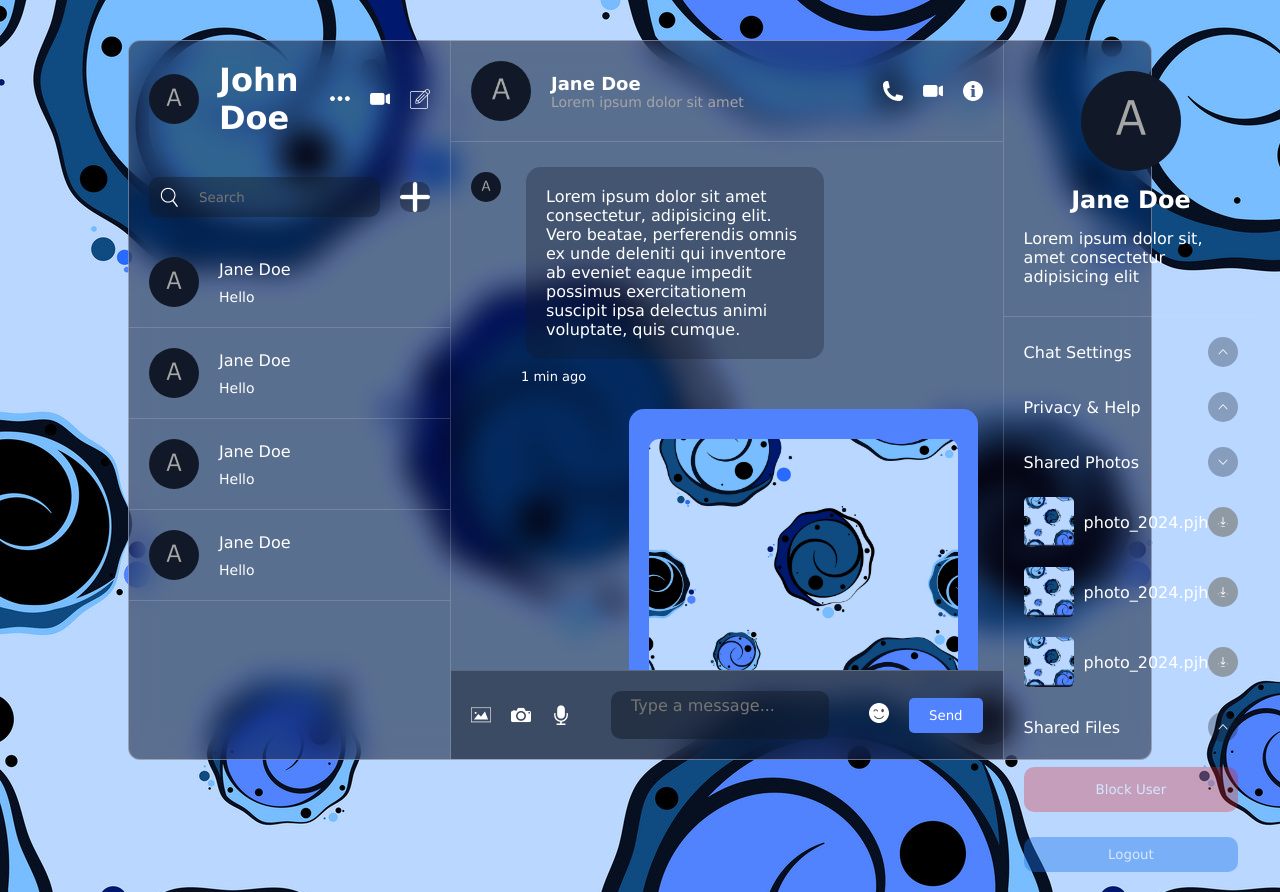
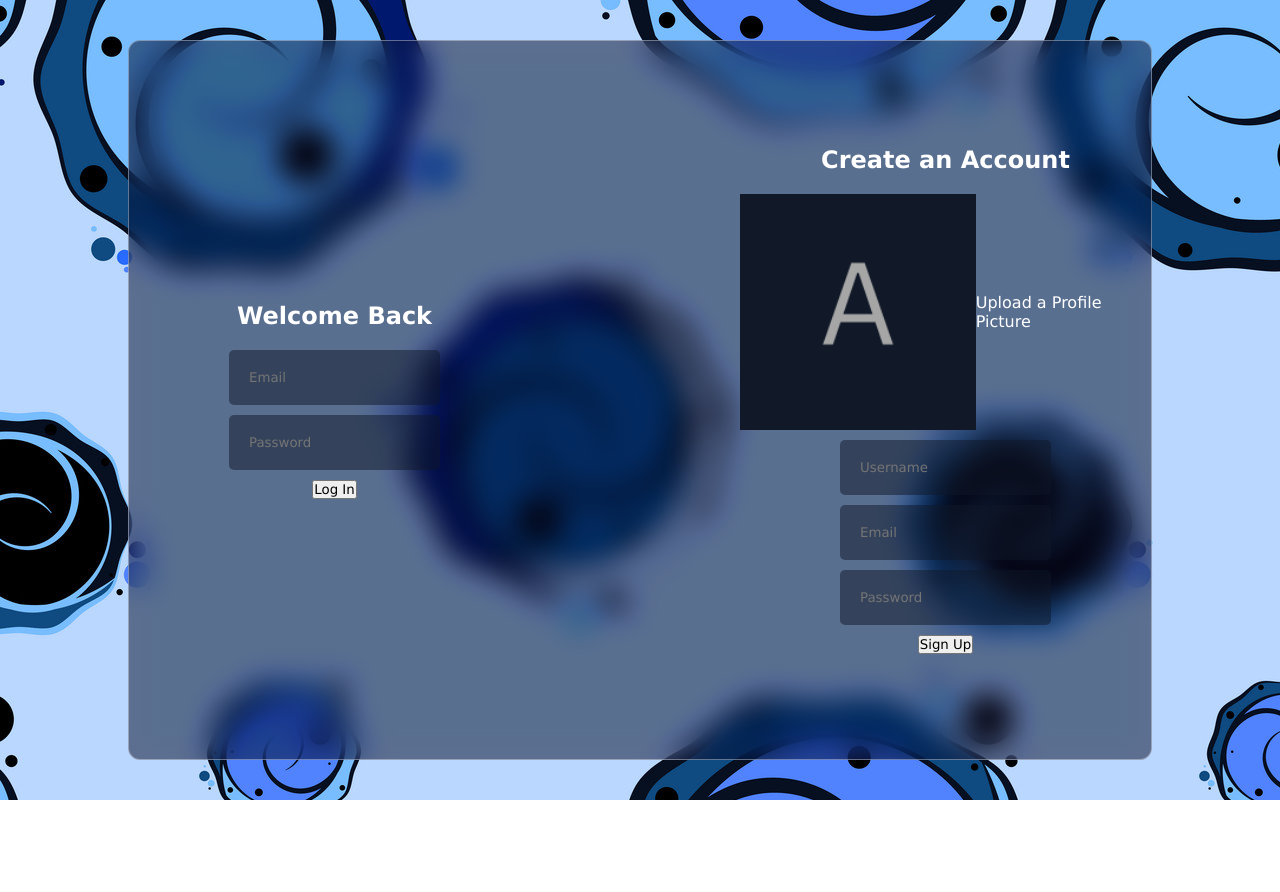
Before and after one commit to Bolu-Adeniranye/ChatterBox, a React (Vite) app: page / in a window 1280 px wide. After the commit the page ends 800 px from the top, so only its background shows below. Built offline with nearby package versions, Linux system fonts and the light colour scheme.

Commit message:
ALl major components complete, aiming to complete Login component and functionality by the next commit

```diff
--- a/src/App.jsx
+++ b/src/App.jsx
@@ -1,13 +1,22 @@
 import List from "./components/list/list";
 import Detail from "./components/detail/detail";
 import Chat from "./components/chat/chat";
+import Login from "./components/login/Login";
 
 const App = () => {
+  const user = false;
+
   return (
     <div className="container ">
-      <List />
-      <Chat />
-      <Detail />
+      {user ? (
+        <>
+          <List />
+          <Chat />
+          <Detail />
+        </>
+      ) : (
+        <Login />
+      )}
     </div>
   );
 };
--- a/src/components/chat/chat.jsx
+++ b/src/components/chat/chat.jsx
@@ -15,6 +15,8 @@ const Chat = () => {
     setText((prev) => prev + e.emoji);
     setOpen(false);
   };
+
+  console.log(text);
 
   return (
     <div className="chat">
--- a/src/components/detail/detail.css
+++ b/src/components/detail/detail.css
@@ -89,7 +89,7 @@
       color: inherit;
 
       cursor: pointer;
-      transition: opacity 0.3s ease;
+      transition: opacity 0.2s ease;
 
       opacity: 0.4;
 
--- /dev/null
+++ b/src/components/login/Login.jsx
@@ -0,0 +1,62 @@
+import { useState } from "react";
+import "./login.css";
+
+const Login = () => {
+  const [avatar, setAvatar] = useState({
+    file: null,
+    url: "",
+  });
+
+  const handleAvatar = (e) => {
+    if (e.target.files[0])
+      setAvatar({
+        file: e.target.files[0],
+        url: URL.createObjectURL(e.target.files[0]),
+      });
+  };
+  return (
+    <div className="login">
+      <div className="item">
+        <h2>Welcome Back</h2>
+        <form>
+          <input type="email" placeholder="Email" name="email" />
+
+          <input type="password" placeholder="Password" name="password" />
+          <button>Log In</button>
+        </form>
+      </div>
+
+      <div className="separator"></div>
+
+      <div className="item">
+        <h2>Create an Account</h2>
+        <form>
+          <label htmlFor="file">
+            <img
+              src={avatar.url || "./avatar.png"}
+              alt="Your Profile Picture"
+              width={250}
+            />
+            Upload a Profile Picture
+          </label>
+          <input
+            type="file"
+            name="email"
+            id="file"
+            style={{ display: "none" }}
+            onChange={handleAvatar}
+          />
+
+          <input type="text" placeholder="Username" name="username" />
+
+          <input type="email" placeholder="Email" name="email" />
+
+          <input type="password" placeholder="Password" name="password" />
+          <button>Sign Up</button>
+        </form>
+      </div>
+    </div>
+  );
+};
+
+export default Login;
--- /dev/null
+++ b/src/components/login/login.css
@@ -0,0 +1,45 @@
+.login {
+  width: 100%;
+  height: 100%;
+
+  display: flex;
+  align-items: center;
+  gap: 100px;
+
+  .item {
+    flex: 1;
+    display: flex;
+    flex-direction: column;
+    align-items: center;
+    gap: 20px;
+
+    form {
+      display: flex;
+      flex-direction: column;
+      align-items: center;
+      justify-content: center;
+
+      gap: 10px;
+
+      input {
+        padding: 20px;
+
+        border: none;
+        border-radius: 5px;
+
+        outline: none;
+
+        background-color: rgba(17, 25, 40, 0.5);
+        color: white;
+      }
+
+      label {
+        display: flex;
+        align-items: center;
+        justify-content: space-between;
+
+        width: 100%;
+      }
+    }
+  }
+}
```
Also changed, not shown: index.html (+17 -3 lines).
